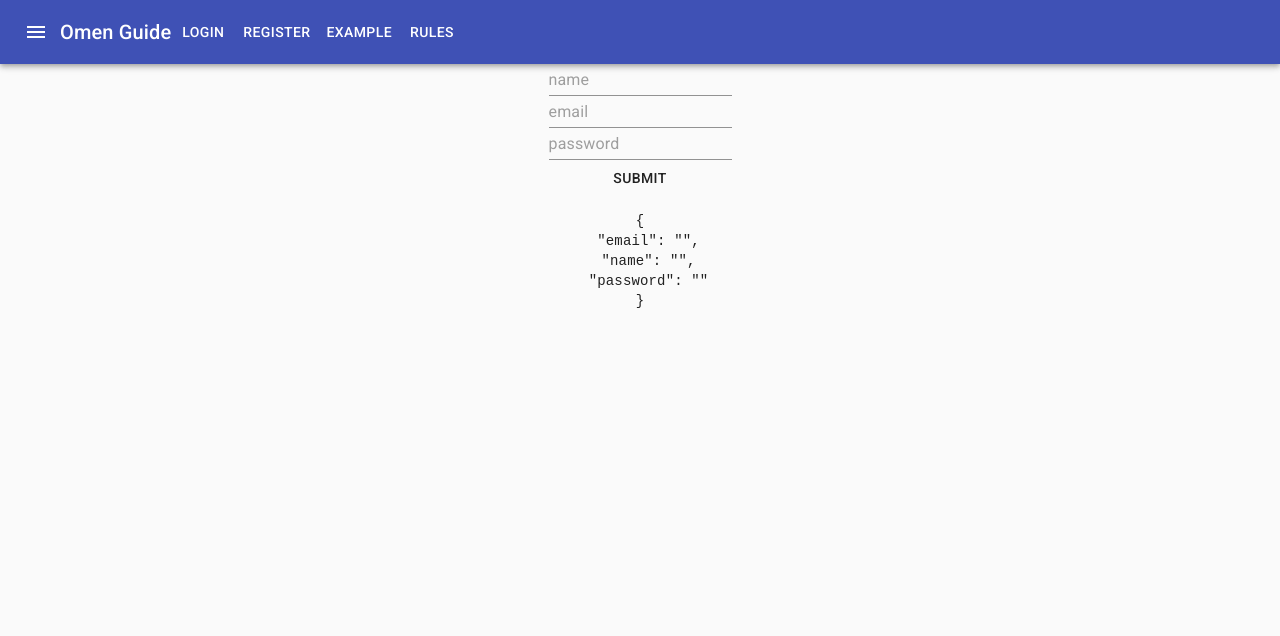
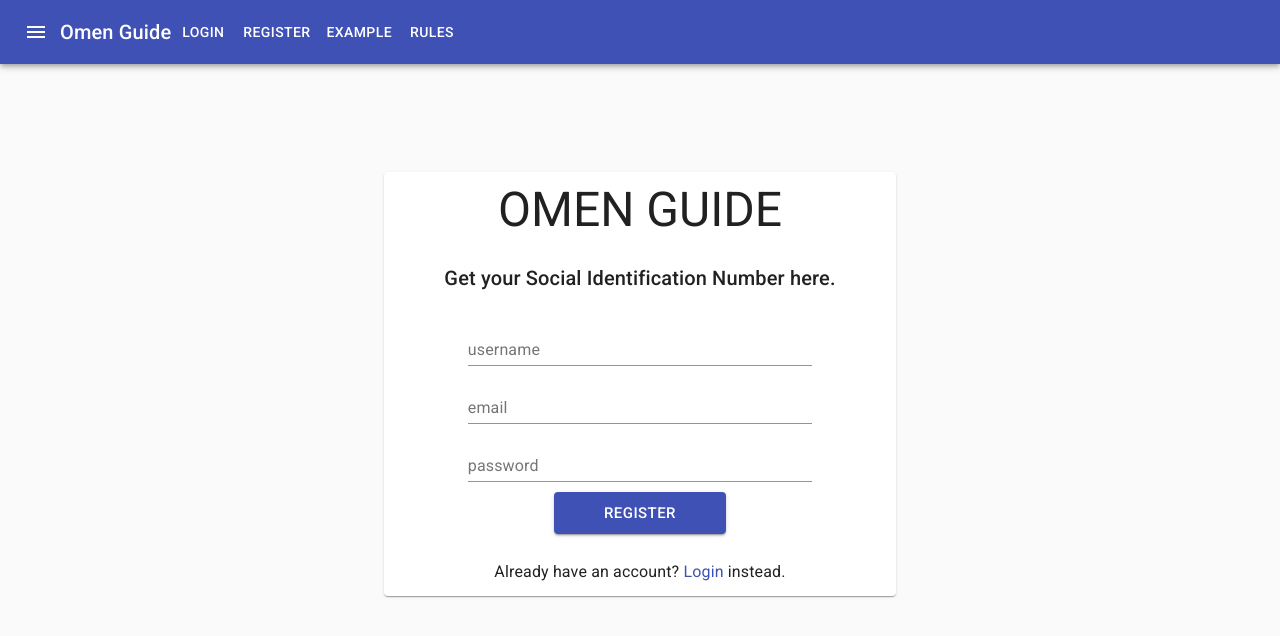
Before and after one commit to xxKeefer/omen-guide-client, a React (Create React App) app: page /register in a window 1280 px wide. Shown: the top 636 px of the page. Built offline with nearby package versions, Linux system fonts and the light colour scheme.

Commit message:
Register page complete

```diff
--- a/src/components/Forms/LoginForm.tsx
+++ b/src/components/Forms/LoginForm.tsx
@@ -51,7 +51,6 @@ const LoginForm: React.FC<Interface> = ({ onSubmit }) => {
                   Login
                 </Button>
               </Grid>
-              {/* <pre>{JSON.stringify(values, null, 2)}</pre> */}
             </Form>
           </Grid>
         )}
--- a/src/components/Forms/RegisterForm.tsx
+++ b/src/components/Forms/RegisterForm.tsx
@@ -1,18 +1,21 @@
 import React from 'react'
 import { Formik, Form, Field } from 'formik'
+import FormStyles from './styles/Form'
 import {
   RegisterValues as Values,
   RegisterForm as Interface
 } from '../../interfaces/Forms/Register'
-import { Button, TextField } from '@material-ui/core'
+import { Button, TextField, Grid } from '@material-ui/core'
 
 const RegisterForm: React.FC<Interface> = ({ onSubmit }) => {
+  const classes = FormStyles()
   const initialValues: Values = {
     email: '',
     name: '',
     password: ''
   }
   return (
+    <Grid container justify="center">
       <Formik
         initialValues={initialValues}
         onSubmit={(values: Values) => {
@@ -20,28 +23,46 @@ const RegisterForm: React.FC<Interface> = ({ onSubmit }) => {
         }}
       >
         {({ values }) => (
-        <Form>
-          <div>
-            <div>
-              <Field name="name" placeholder="name" as={TextField} />
-            </div>
-            <div>
-              <Field name="email" placeholder="email" as={TextField} />
-            </div>
-            <div>
+          <Grid container justify="center">
+            <Form className={classes.form}>
               <Field
+                className={classes.textfield}
+                name="username"
+                label="username"
+                placeholder="username"
+                as={TextField}
+              />
+              <Field
+                className={classes.textfield}
+                name="email"
+                label="email"
+                placeholder="email"
+                as={TextField}
+              />
+              <Field
+                className={classes.textfield}
                 name="password"
+                label="password"
                 placeholder="password"
                 type="password"
                 as={TextField}
               />
-            </div>
-          </div>
-          <Button type="submit">SUBMIT</Button>
-          <pre>{JSON.stringify(values, null, 2)}</pre>
+              <Grid item container justify="center">
+                <Button
+                  className={classes.button}
+                  type="submit"
+                  variant="contained"
+                  size="large"
+                  color="primary"
+                >
+                  Register
+                </Button>
+              </Grid>
             </Form>
+          </Grid>
         )}
       </Formik>
+    </Grid>
   )
 }
 
--- a/src/pages/Login.tsx
+++ b/src/pages/Login.tsx
@@ -1,11 +1,11 @@
 import React from 'react'
-import { Grid, Button, Typography, Paper, Box, Link } from '@material-ui/core'
+import { Grid, Typography, Paper, Box, Link } from '@material-ui/core'
 import { useHistory } from 'react-router-dom'
 import LoginForm from '../components/Forms/LoginForm'
-import LoginStyles from './styles/Login'
+import AuthenticationStyles from './styles/AuthenticationPages'
 
 const Login: React.FC = () => {
-  const classes = LoginStyles()
+  const classes = AuthenticationStyles()
   const history = useHistory()
   return (
     <Box className={classes.content}>
--- a/src/pages/Register.tsx
+++ b/src/pages/Register.tsx
@@ -1,15 +1,51 @@
 import React from 'react'
+import { Grid, Typography, Paper, Box, Link } from '@material-ui/core'
+import { useHistory } from 'react-router-dom'
 import RegisterForm from '../components/Forms/RegisterForm'
+import AuthenticationStyles from './styles/AuthenticationPages'
 
 const Register: React.FC = () => {
+  const classes = AuthenticationStyles()
+  const history = useHistory()
   return (
-    <div style={{ textAlign: 'center' }}>
-      <RegisterForm
-        onSubmit={(values) => {
-          console.log(values)
-        }}
-      />
-    </div>
+    <Box className={classes.content}>
+      <Paper className={classes.formHolder}>
+        <Grid container spacing={3} justify="center">
+          <Grid item xs={12}>
+            <Typography variant="h3" align="center">
+              OMEN GUIDE
+            </Typography>
+          </Grid>
+          <Grid item xs={12}>
+            <Typography variant="h6" align="center">
+              Get your Social Identification Number here.
+            </Typography>
+          </Grid>
+          <Grid item xs={12}>
+            <RegisterForm
+              onSubmit={(values) => {
+                console.log(values)
+              }}
+            />
+          </Grid>
+          <Grid container justify="center" item spacing={3} xs={12}>
+            <Grid item xs={12}>
+              <Typography variant="subtitle1" align="center">
+                Already have an account?
+                <Link
+                  onClick={() => {
+                    history.push('/register')
+                  }}
+                >
+                  &nbsp;Login&nbsp;
+                </Link>
+                instead.
+              </Typography>
+            </Grid>
+          </Grid>
+        </Grid>
+      </Paper>
+    </Box>
   )
 }
 
--- a/src/pages/styles/Login.ts
+++ b/src/pages/styles/AuthenticationPages.ts
@@ -1,6 +1,6 @@
 import { makeStyles } from '@material-ui/core/styles'
 
-const LoginStyles = makeStyles({
+const AuthenticationStyles = makeStyles({
   content: {
     height: '80vh',
     display: 'flex',
@@ -13,4 +13,4 @@ const LoginStyles = makeStyles({
   }
 })
 
-export default LoginStyles
+export default AuthenticationStyles
```
Lines whose indentation alone changed are shown as unchanged.
